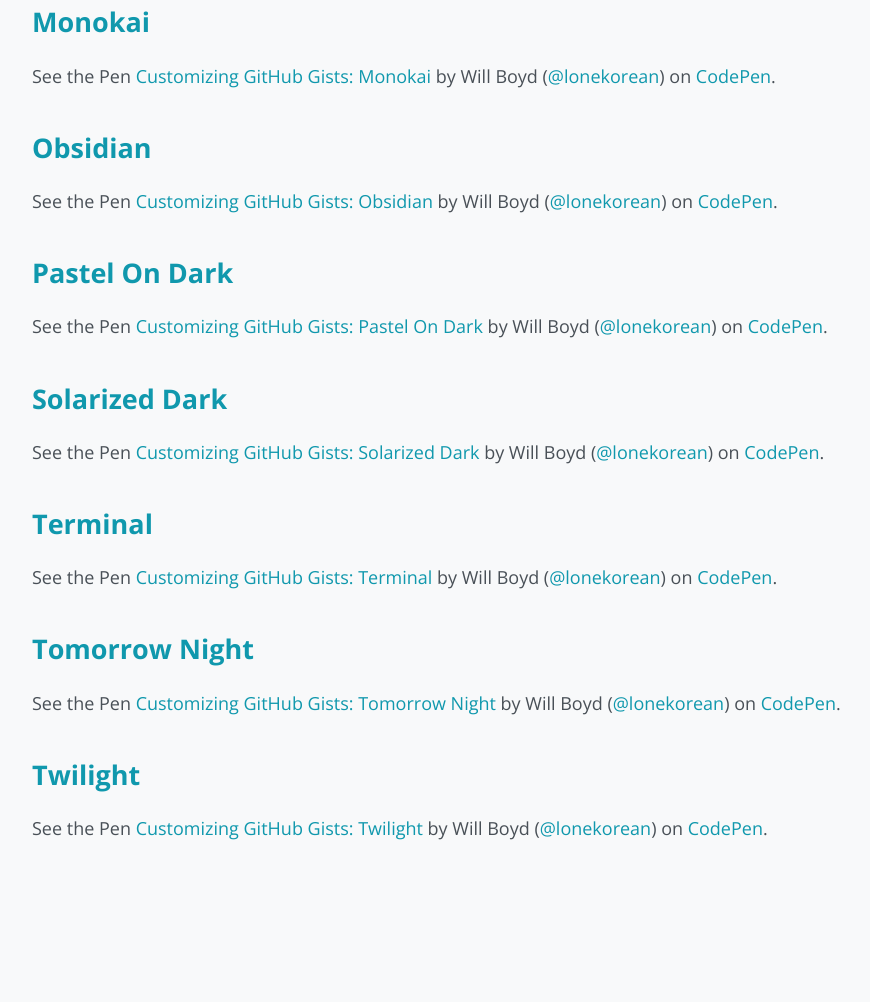
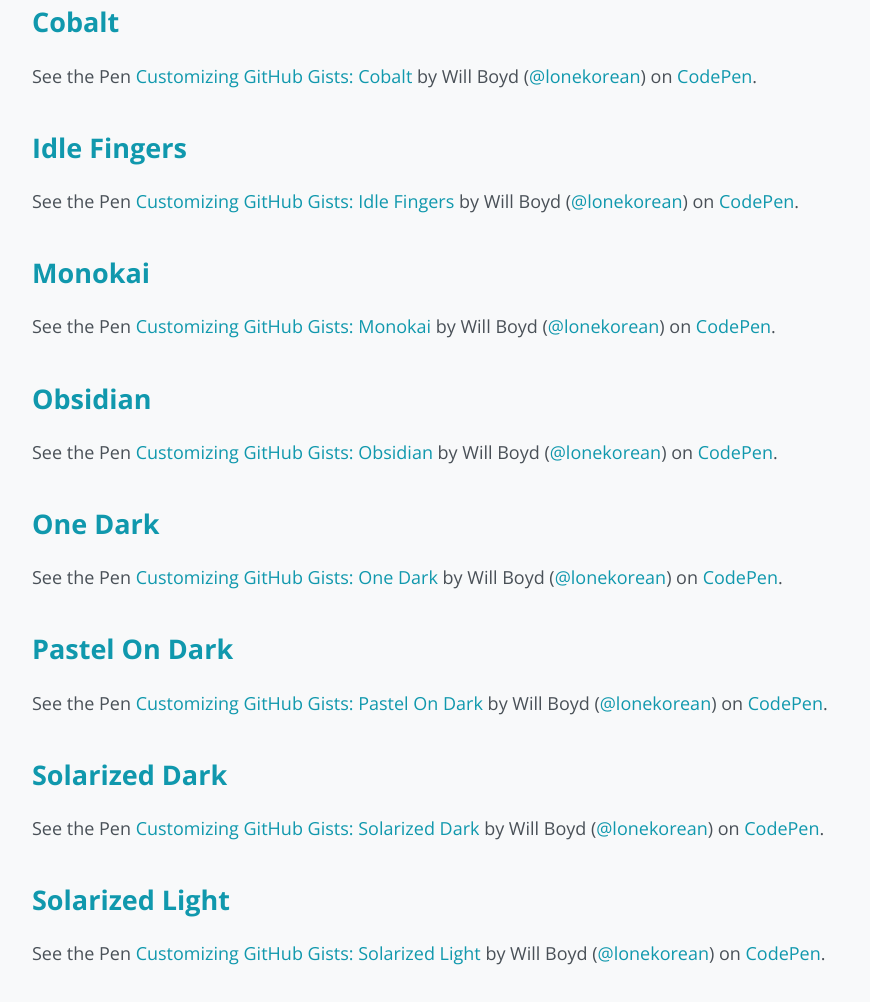
Before and after one commit to lonekorean/gist-syntax-themes, a website: page index.html in a window 1280 px wide. Shown: the part 410-1412 px from the top of the page, without its empty margins (98-968 px from the left). Before the commit the page ends 1331 px from the top, so only its background shows below. Drawn offline with nearby package versions, Linux system fonts and the light colour scheme; a script that the page names is missing.

Commit message:
Update demo page with new themes

```diff
--- a/index.html
+++ b/index.html
@@ -73,6 +73,20 @@
 		</section>
 
 		<section>
+			<h2><a href="https://github.com/lonekorean/gist-syntax-themes/blob/master/stylesheets/cobalt.css">Cobalt</a></h2>
+
+			<p data-height="518" data-theme-id="0" data-slug-hash="jYYpqx" data-default-tab="result" data-user="lonekorean" data-embed-version="2" data-pen-title="Customizing GitHub Gists: Cobalt" class="codepen">See the Pen <a href="https://codepen.io/lonekorean/pen/jYYpqx/">Customizing GitHub Gists: Cobalt</a> by Will Boyd (<a href="https://codepen.io/lonekorean">@lonekorean</a>) on <a href="https://codepen.io">CodePen</a>.</p>
+			<script async src="https://production-assets.codepen.io/assets/embed/ei.js"></script>
+		</section>
+
+		<section>
+			<h2><a href="https://github.com/lonekorean/gist-syntax-themes/blob/master/stylesheets/idle-fingers.css">Idle Fingers</a></h2>
+
+			<p data-height="518" data-theme-id="0" data-slug-hash="KZZBMe" data-default-tab="result" data-user="lonekorean" data-embed-version="2" data-pen-title="Customizing GitHub Gists: Idle Fingers" class="codepen">See the Pen <a href="https://codepen.io/lonekorean/pen/KZZBMe/">Customizing GitHub Gists: Idle Fingers</a> by Will Boyd (<a href="https://codepen.io/lonekorean">@lonekorean</a>) on <a href="https://codepen.io">CodePen</a>.</p>
+			<script async src="https://production-assets.codepen.io/assets/embed/ei.js"></script>
+		</section>
+
+		<section>
 			<h2><a href="https://github.com/lonekorean/gist-syntax-themes/blob/master/stylesheets/monokai.css">Monokai</a></h2>
 
 			<p data-height="518" data-theme-id="0" data-slug-hash="jBbXGr" data-default-tab="result" data-user="lonekorean" data-embed-version="2" data-pen-title="Customizing GitHub Gists: Monokai" class="codepen">See the Pen <a href="http://codepen.io/lonekorean/pen/jBbXGr/">Customizing GitHub Gists: Monokai</a> by Will Boyd (<a href="http://codepen.io/lonekorean">@lonekorean</a>) on <a href="http://codepen.io">CodePen</a>.</p>
@@ -83,6 +97,13 @@
 			<h2><a href="https://github.com/lonekorean/gist-syntax-themes/blob/master/stylesheets/obsidian.css">Obsidian</a></h2>
 
 			<p data-height="518" data-theme-id="0" data-slug-hash="OpydWW" data-default-tab="result" data-user="lonekorean" data-embed-version="2" data-pen-title="Customizing GitHub Gists: Obsidian" class="codepen">See the Pen <a href="http://codepen.io/lonekorean/pen/OpydWW/">Customizing GitHub Gists: Obsidian</a> by Will Boyd (<a href="http://codepen.io/lonekorean">@lonekorean</a>) on <a href="http://codepen.io">CodePen</a>.</p>
+			<script async src="https://production-assets.codepen.io/assets/embed/ei.js"></script>
+		</section>
+
+		<section>
+			<h2><a href="https://github.com/lonekorean/gist-syntax-themes/blob/master/stylesheets/one-dark.css">One Dark</a></h2>
+
+			<p data-height="518" data-theme-id="0" data-slug-hash="ZvvjOV" data-default-tab="result" data-user="lonekorean" data-embed-version="2" data-pen-title="Customizing GitHub Gists: One Dark" class="codepen">See the Pen <a href="https://codepen.io/lonekorean/pen/ZvvjOV/">Customizing GitHub Gists: One Dark</a> by Will Boyd (<a href="https://codepen.io/lonekorean">@lonekorean</a>) on <a href="https://codepen.io">CodePen</a>.</p>
 			<script async src="https://production-assets.codepen.io/assets/embed/ei.js"></script>
 		</section>
 
@@ -99,6 +120,12 @@
 			<p data-height="518" data-theme-id="0" data-slug-hash="zZveZy" data-default-tab="result" data-user="lonekorean" data-embed-version="2" data-pen-title="Customizing GitHub Gists: Solarized Dark" class="codepen">See the Pen <a href="http://codepen.io/lonekorean/pen/zZveZy/">Customizing GitHub Gists: Solarized Dark</a> by Will Boyd (<a href="http://codepen.io/lonekorean">@lonekorean</a>) on <a href="http://codepen.io">CodePen</a>.</p>
 			<script async src="https://production-assets.codepen.io/assets/embed/ei.js"></script>
 		</section>
+
+		<section>
+			<h2><a href="https://github.com/lonekorean/gist-syntax-themes/blob/master/stylesheets/solarized-light.css">Solarized Light</a></h2>
+
+			<p data-height="518" data-theme-id="0" data-slug-hash="zppLBQ" data-default-tab="result" data-user="lonekorean" data-embed-version="2" data-pen-title="Customizing GitHub Gists: Solarized Light" class="codepen">See the Pen <a href="https://codepen.io/lonekorean/pen/zppLBQ/">Customizing GitHub Gists: Solarized Light</a> by Will Boyd (<a href="https://codepen.io/lonekorean">@lonekorean</a>) on <a href="https://codepen.io">CodePen</a>.</p>
+			<script async src="https://production-assets.codepen.io/assets/embed/ei.js"></script>		</section>
 
 		<section>
 			<h2><a href="https://github.com/lonekorean/gist-syntax-themes/blob/master/stylesheets/terminal.css">Terminal</a></h2>
```
Also changed, not shown: README.md.
